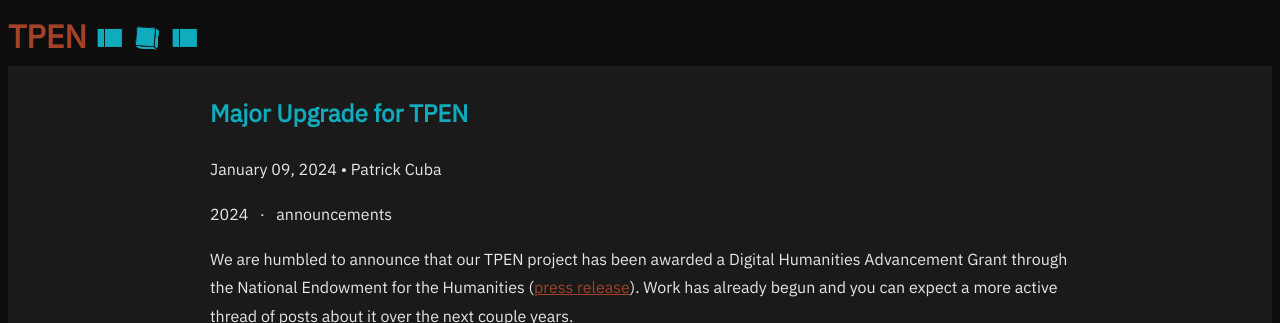
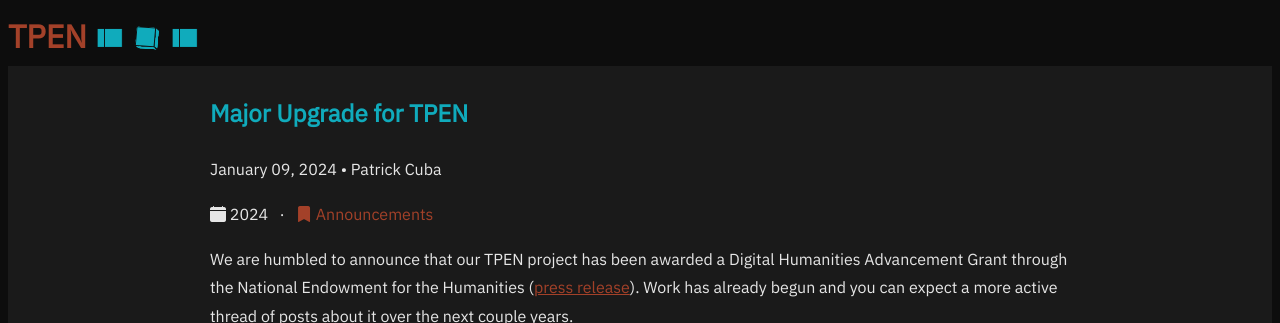
Before and after one commit to CenterForDigitalHumanities/TPEN3, a Jekyll site: the page built from _posts/2024-01-09-upgrade.md, in a window 1280 px wide, cut to the strip 0-323 px from the top of the page. Built offline with Jekyll 4.4.1, drawn with Linux system fonts in a browser that asks for light colours.

Commit message:
bootstrap icons

```diff
--- a/_layouts/category.html
+++ b/_layouts/category.html
@@ -6,16 +6,16 @@
   <header class="category-header">
     <p class="category-tags">
       {% for category in site.categories %}
-      <i class="fa-solid fa-tag fa-sm"></i> <a href="/category/{{ category[0] }}">{{ category[0] | capitalize }} ({{ category[1] | size }})</a> &nbsp;
+      <i class="bi-bookmark-fill"></i> <a href="/category/{{ category[0] }}">{{ category[0] | capitalize }} ({{ category[1] | size }})</a> &nbsp;
       {% endfor %}
     </p>
   </header>
   <h2>{{ page.category | capitalize }}</h2>
   {{ content }}
+  {% assign posts = site.categories[page.category] %}
   <p class="category-meta">
-    - {{ site.posts | size }} total posts -
+    - {{ posts | size }} of {{ site.posts | size }} total posts -
   </p>
-{% assign posts = site.categories[page.category] %}
 {% for post in posts %}
 <li><a href="{{ post.url }}">{{ post.title }}</a> <small>({{ post.date | date_to_long_string: "ordinal" }}) <cite>{{ post.author }}</cite></small>{% if post.excerpt %} <br> {{ post.excerpt | strip_html }} {% endif %}</li>
 {% endfor %}
--- a/_layouts/post.html
+++ b/_layouts/post.html
@@ -14,18 +14,18 @@
       {% if page.meta %}• {{ page.meta }}{% endif %}
     </p>
     <p class="post-tags">
-        <i class="fa-solid fa-calendar fa-sm"></i> {{ year }}
+        <i class="bi-calendar-fill"></i> {{ year }}
       {% if tags != '' %}
         &nbsp; &middot; &nbsp;
         {% for tag in page.tags %}
-          <i class="fa-solid fa-hashtag fa-sm"></i> {{ tag }} &nbsp;
+          <i class="bi-hash"></i> {{ tag }} &nbsp;
         {% endfor %}
       {% endif %}
 
       {% if categories != '' %}
         &nbsp; &middot; &nbsp;
         {% for category in page.categories %}
-            <i class="fa-solid fa-tag fa-sm"></i> {{ category }} &nbsp;
+            <a href="{{site.baseurl}}/category/{{ category }}" style="text-decoration: none;"><i class="bi-bookmark-fill"></i> {{ category | capitalize }}</a> &nbsp;
         {% endfor %}
       {% endif %}
     </p>
--- a/assets/css/main.css
+++ b/assets/css/main.css
@@ -2,6 +2,7 @@
 ---
 
 @import url('https://fonts.googleapis.com/css2?family=IBM+Plex+Sans&display=swap');
+@import url("https://cdn.jsdelivr.net/npm/bootstrap-icons@1.11.3/font/bootstrap-icons.min.css");
 
 :root {
     --primary-color: hsl(186, 84%, 40%);
@@ -105,7 +106,7 @@
 
   .cube + .cube + .cube {
     animation-direction: reverse;
-    animation-iteration-count: .5;
+    animation-iteration-count: .62;
   }
 
   .cube div {
```
